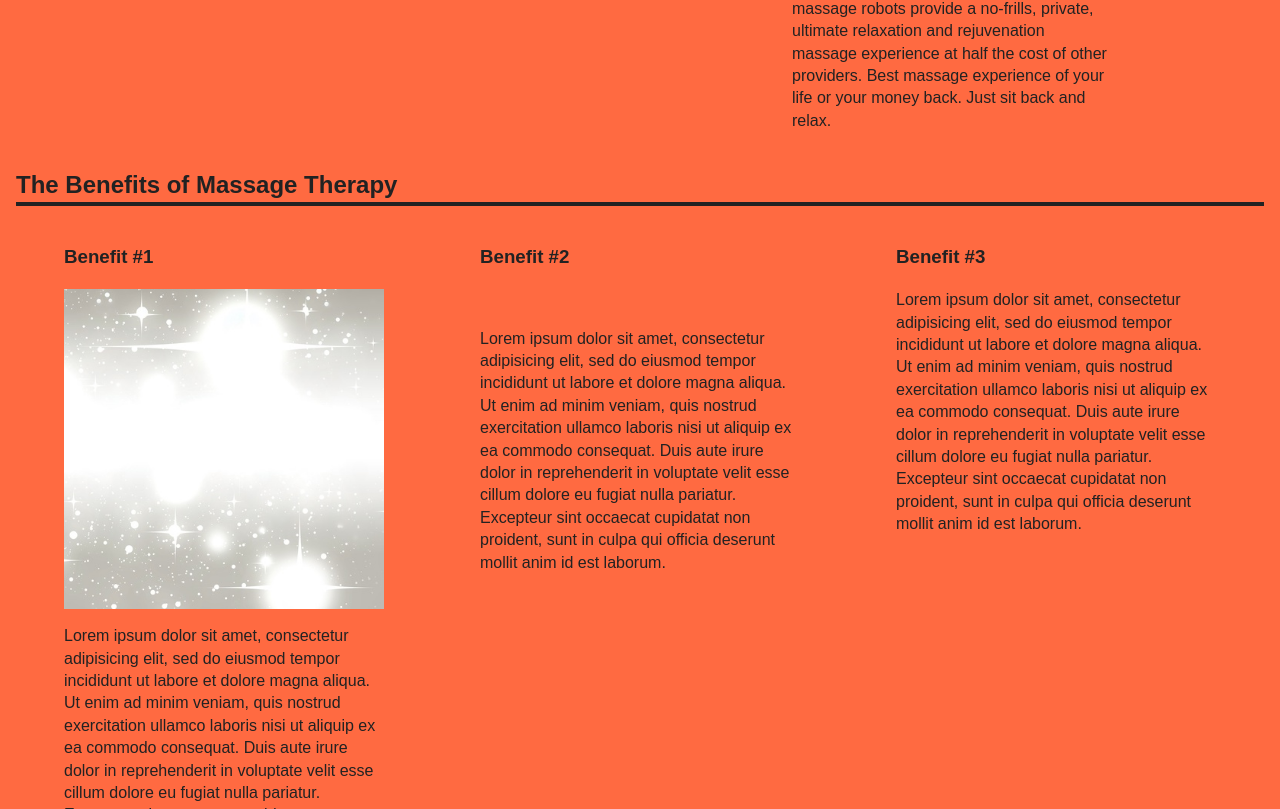
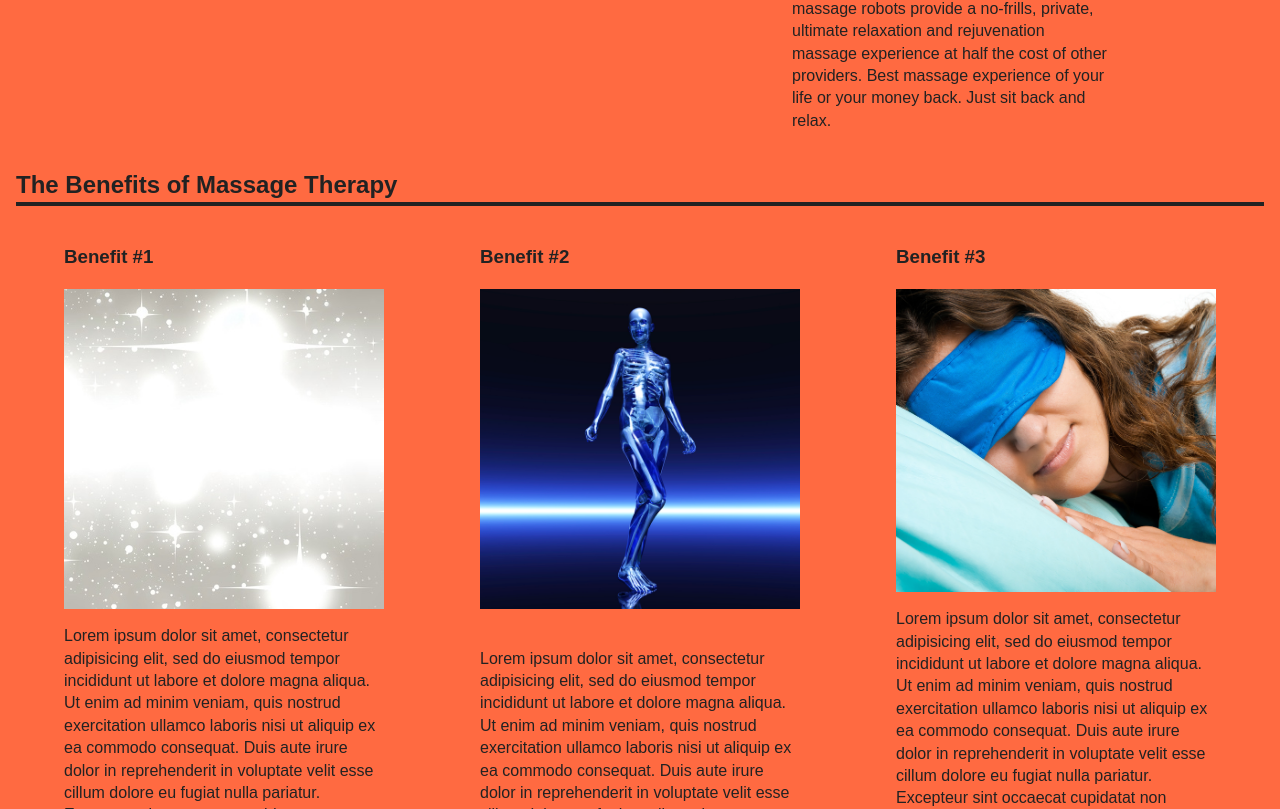
Before and after one commit to puntins/Walrus, a plain HTML site: page index.html in a window 1280 px wide. Shown: the part 410-1219 px from the top of the page. Drawn offline with nearby package versions, Linux system fonts and the light colour scheme; some packages are replaced by stand-ins of ours.

Commit message:
benefit images

```diff
--- a/index.html
+++ b/index.html
@@ -87,6 +87,7 @@
               </article>
               <article class="">
                 <h3>Benefit #2</h3>
+                <img src="img/Benefit2.jpg">
                 <img src="">
                 <p>
                   Lorem ipsum dolor sit amet, consectetur adipisicing elit, sed do eiusmod tempor incididunt ut labore et dolore magna aliqua. Ut enim ad minim veniam, quis nostrud exercitation ullamco laboris nisi ut aliquip ex ea commodo consequat. Duis aute irure dolor in reprehenderit in voluptate velit esse cillum dolore eu fugiat nulla pariatur. Excepteur sint occaecat cupidatat non proident, sunt in culpa qui officia deserunt mollit anim id est laborum.
@@ -94,6 +95,7 @@
               </article>
               <article class="">
                 <h3>Benefit #3</h3>
+                <img src="img/Benefit3.jpg">
                 <p>
                   Lorem ipsum dolor sit amet, consectetur adipisicing elit, sed do eiusmod tempor incididunt ut labore et dolore magna aliqua. Ut enim ad minim veniam, quis nostrud exercitation ullamco laboris nisi ut aliquip ex ea commodo consequat. Duis aute irure dolor in reprehenderit in voluptate velit esse cillum dolore eu fugiat nulla pariatur. Excepteur sint occaecat cupidatat non proident, sunt in culpa qui officia deserunt mollit anim id est laborum.
                 </p>
```
Also changed, not shown: img/Benefit2.jpg (added), img/Benefit3.jpg (added).
